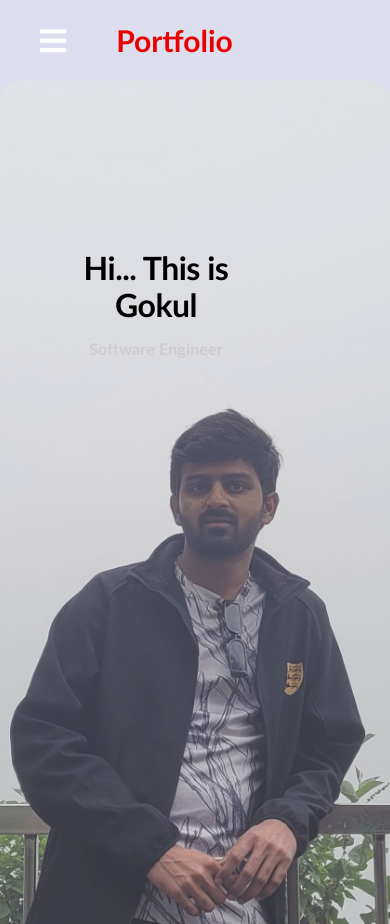
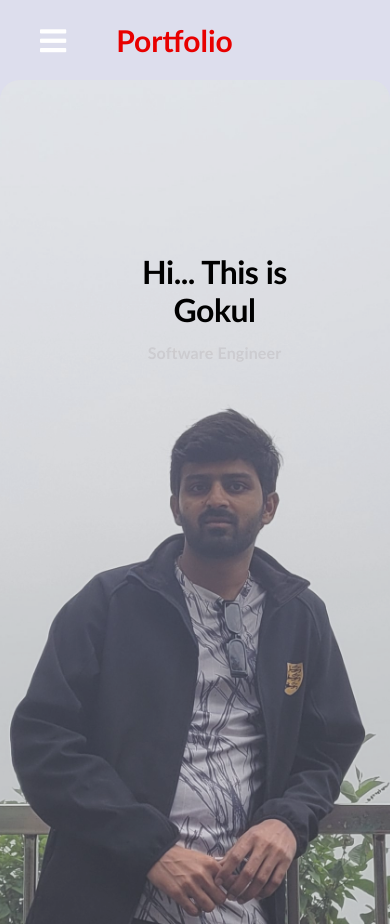
Before and after one commit to GokulKolanthaivel/gokul_portfolio, a React (Create React App) app: page / in a window 390 px wide. After the commit the page ends 844 px from the top, so only its background shows below. Built offline with nearby package versions, Linux system fonts and the light colour scheme.

Commit message:
resume download added

```diff
--- a/src/Contact.css
+++ b/src/Contact.css
@@ -128,4 +128,8 @@
         text-decoration: none !important;
         background: none !important;
     }
+
+    .contact .col-md-7{
+        margin-top: 30px;
+    }
 }
--- a/src/Contact.tsx
+++ b/src/Contact.tsx
@@ -70,7 +70,7 @@ function Contact() {
             <div>
               <Row className="socialPlatforms">
                 <Col   className="col-md-2 info"><a href="https://www.linkedin.com/in/gokul-kolanthaivel-b0b2a1221?utm_source=share&utm_campaign=share_via&utm_content=profile&utm_medium=android_app"><i className="fab fa-linkedin"></i> </a></Col>
-                <Col className="col-md-2 info"> <a href="https://github.com/dashboard"><i className="fab fa-github"></i> </a></Col>
+                <Col className="col-md-2 info"> <a href="https://github.com/GokulKolanthaivel"><i className="fab fa-github"></i> </a></Col>
                 <Col className="col-md-2 info"> <a href="https://www.instagram.com/voldy_g?igsh=MWhleHE4ZnB4dW41dA=="><i className="fab fa-instagram"></i></a> </Col>
               </Row>
             </div>
--- a/src/Experience.tsx
+++ b/src/Experience.tsx
@@ -36,14 +36,7 @@ function Experience() {
               seamlessly integrating backend functionalities
             </p>
           <h4  className="roleTitle">Associate Engineer (Jan 2022 - Mar 2023)</h4>
-            <p>
-              Orchestrated the adoption of asynchronous operations to elevate API integration
-              efficiency, optimizing the responsiveness of the system
-            </p>
-            <p>
-              Engineered Python backend enhancements through the seamless integration of
-              decorators, augmenting functionality and streamlining code execution
-            </p>
+
             <p>Developed and integrated UI components utilizing ReactJS, contributing to an enriched
               user interface and improved overall user experience
             </p>
@@ -54,13 +47,18 @@ function Experience() {
             <p>Addressed and rectified issues and bugs within the web application to ensure a
               smooth and seamless user experience
             </p>
+            <p>
+              Orchestrated the adoption of asynchronous operations to elevate API integration
+              efficiency, optimizing the responsiveness of the system
+            </p>
+            <p>
+              Engineered Python backend enhancements through the seamless integration of
+              decorators, augmenting functionality and streamlining code execution
+            </p>
 
       <h2 className="companyTitle">Brahmarsive India Pvt Ltd (Sister Concern of Nallas)</h2>
         <h4  className="roleTitle">Associate Engineer (Apr 2023 -Jan 2024)</h4>
-            <p>
-              Developed robust Python backend APIs, seamlessly connecting them with the frontend
-              for effective communication
-            </p>
+
             <p>
               Collaborated with the design unit to craft intuitive ReactJS user interfaces, integrating
               immersive 3D experiences with Babylon.js
@@ -72,6 +70,10 @@ function Experience() {
             <p>
               Expertly integrated 3D assets, executed real-time physics simulations, and enriched
               user interactions within Babylon.js
+            </p>
+            <p>
+              Developed robust Python backend APIs, seamlessly connecting them with the frontend
+              for effective communication
             </p>
             <p>
               Orchestrated Azure deployment, ensuring continuous application maintenance and
--- a/src/Home.css
+++ b/src/Home.css
@@ -1,5 +1,4 @@
 .Home {
-    position: relative;
     width: 100%;
     height: auto;
 }
@@ -9,14 +8,14 @@
     height: 100vh;
     border-top-right-radius: 20px;
     border-top-left-radius: 20px;
-    display: fixed;
     opacity: 0.8;
+    position: fixed;
 }
 
 .homeText{
     position: absolute;
     color: #000000;
-    top: 20%;
+    top: 30%;
     left: 65%;
     transform: translateX(-10%);
 }
@@ -49,7 +48,7 @@
       height: 100vh;
       border-top-right-radius: 20px;
       border-top-left-radius: 20px;
-      display: fixed;
+      position: fixed;
       opacity: 0.8;
       object-fit: cover;
       object-position: top;
@@ -58,9 +57,9 @@
     .homeText {
         position: absolute;
         color: #000000;
-        top: 20%;
+        top: 30%;
         left: 40%;
-        transform: translateX(-50%);
+        transform: translateX(-25%);
       }
 
       .nameText {
--- a/src/NavTab.css
+++ b/src/NavTab.css
@@ -1,44 +1,3 @@
-/* .navTab {
-    display: flex;
-    flex-direction: column;
-    width: 100%;
-    box-sizing: border-box;
-    flex-shrink: 0;
-    position: absolute;
-    z-index: 1100;
-    top: 0;
-    left: auto;
-    right: 0;
-    color: #fff;
-    background-color: transparent;
-    box-shadow: none;
-  }
-
-  .navUL {
-    min-height: 64px;
-    margin: 0px 96px 0px 96px;
-    padding-left: 24px;
-    padding-right: 24px;
-    position: relative;
-    display: flex;
-    -webkit-box-align: center;
-    align-items: center;
-    list-style: none;
-    justify-content: end !important
- }
-
- .navLI {
-  margin: 4px 40px 4px 30px !important;
-}
-
-.nav-link{
-  text-decoration: none !important;
-  font-weight: 600 !important;
-  color: #282c34 !important;
-} */
-
-
-
 nav{
   background-color: #dddeed;
   height: 80px;
@@ -107,6 +66,12 @@ a.active{
     transition: .5s !important;
     border-radius: 5px !important;
   }
+  .navTabActive {
+
+    border-bottom: 3px solid rgb(255, 255, 255);
+    border-bottom-right-radius: 0px;
+    border-bottom-left-radius: 0px;
+  }
 }
 @media (max-width: 858px){
   .checkbtn{
@@ -143,4 +108,10 @@ a.active{
   #check:checked ~ ul{
     left: 0;
   }
+  .navTabActive {
+
+    border-bottom: 3px solid rgb(255, 255, 255);
+    border-bottom-right-radius: 0px;
+    border-bottom-left-radius: 0px;
+  }
 }
--- a/src/NavTab.tsx
+++ b/src/NavTab.tsx
@@ -17,15 +17,6 @@ function NavTab(){
 
     return(
         <>
-        {/* <nav className="navTab">
-            <ul className="navUL">
-                <li className="navLI"><Link to={'/'} className="nav-link"> Home </Link></li>
-                <li className="navLI"><Link to={'/about'} className="nav-link">About</Link></li>
-                <li className="navLI"><Link to={'/experience'} className="nav-link">Experience</Link></li>
-                <li className="navLI"><Link to={'/contact'} className="nav-link">Contact</Link></li>
-            </ul>
-        </nav> */}
-
          <nav>
                 <input type="checkbox" id="check" />
                 <label htmlFor="check" className="checkbtn">
@@ -37,6 +28,12 @@ function NavTab(){
                     <li id="about" onClick={()=>handelclick("about")}><Link className={activeItem === "about" ? "navTabActive" : ""} to={'/about'} >About</Link></li>
                     <li id="experience" onClick={()=>handelclick("experience")}><Link  className={activeItem === "experience" ? "navTabActive" : ""} to={'/experience'} >Experience</Link></li>
                     <li id="contact" onClick={()=>handelclick("contact")}><Link className={activeItem === "contact" ? "navTabActive" : ""} to={'/contact'} >Contact</Link></li>
+                    <li>
+                        <a href="./images/GokulResume.pdf" download>
+                            <span>Resume </span>
+                            <span><i className="fa fa-download" aria-hidden="true"></i></span>
+                        </a>
+                    </li>
                 </ul>
             </nav>
         </>
```
Also changed, not shown: src/Home.tsx (line endings or trailing spaces), 1 other file (tests, documents, lock files or other folders).
